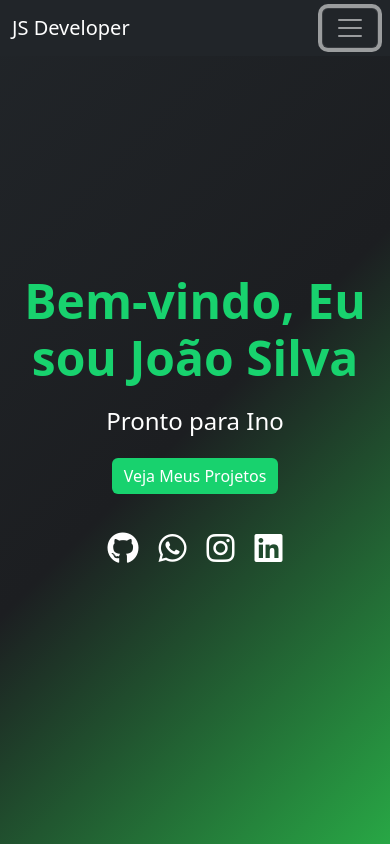
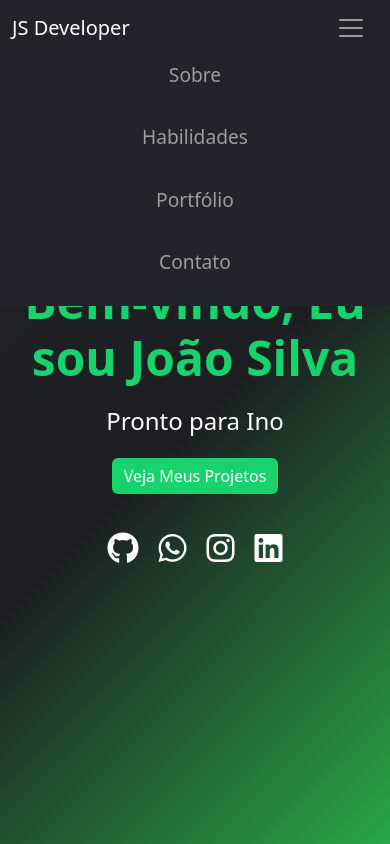
Before and after one commit to JoaoGomesDev32/portfolio, a Vue app: page / in a window 390 px wide. Both pictures are taken after a click on the button "Toggle navigation". Shown: the top 844 px of the page. Built offline with nearby package versions, Linux system fonts and the light colour scheme.

Commit message:
:bug: fix menu navbar
fix navbar in small deveces

```diff
--- a/src/components/Navbar.vue
+++ b/src/components/Navbar.vue
@@ -1,5 +1,11 @@
 <script setup>
-  // Este componente não precisa de lógica adicional
+import { ref } from 'vue';
+
+const isMenuOpen = ref(false);
+
+const toggleMenu = () => {
+  isMenuOpen.value = !isMenuOpen.value;
+};
 </script>
 
 <template>
@@ -9,15 +15,18 @@
       <button
         class="navbar-toggler"
         type="button"
-          data-bs-toggle="collapse"
-          data-bs-target="#navbarNav"
+        @click="toggleMenu"
         aria-controls="navbarNav"
-          aria-expanded="false"
+        :aria-expanded="isMenuOpen"
         aria-label="Toggle navigation"
       >
         <span class="navbar-toggler-icon"></span>
       </button>
-        <div class="collapse navbar-collapse" id="navbarNav">
+      <div
+        class="collapse navbar-collapse"
+        :class="{ show: isMenuOpen }"
+        id="navbarNav"
+      >
         <ul class="navbar-nav ms-auto">
           <li class="nav-item">
             <a class="nav-link" href="#about">Sobre</a>
@@ -39,9 +48,24 @@
 
 <style scoped>
 /* Estilos específicos do Navbar */
+.collapse {
+  display: none;
+  transition: all 0.3s ease-in-out;
+}
+
+.collapse.show {
+  display: block;
+}
+
+.navbar {
+  transition: background-color 0.3s ease-in-out;
+}
+
+/* Links do Navbar */
 .navbar-nav .nav-link {
   padding: 0.5rem 1rem;
   position: relative;
+  font-size: 1rem;
 }
 
 .navbar-nav .nav-link::after {
@@ -50,7 +74,7 @@
   width: 0;
   height: 2px;
   border-bottom: 4px solid #18d26e;
-  transition: width .3s;
+  transition: width 0.3s;
   position: absolute;
   bottom: 0;
   left: 0;
@@ -59,4 +83,30 @@
 .navbar-nav .nav-link:hover::after {
   width: 100%;
 }
+
+/* Estilos para dispositivos pequenos */
+@media (max-width: 991px) {
+  .navbar-nav {
+    text-align: center;
+  }
+
+  .navbar-nav .nav-item {
+    margin-bottom: 0.5rem;
+  }
+
+  .navbar-nav .nav-link {
+    font-size: 1.2rem;
+    padding: 0.8rem 1rem;
+  }
+}
+
+/* Estilo do botão de navegação ao expandir */
+.navbar-toggler {
+  border: none;
+  outline: none;
+}
+
+.navbar-toggler:focus {
+  box-shadow: none;
+}
 </style>
```
Lines whose indentation alone changed are shown as unchanged.
